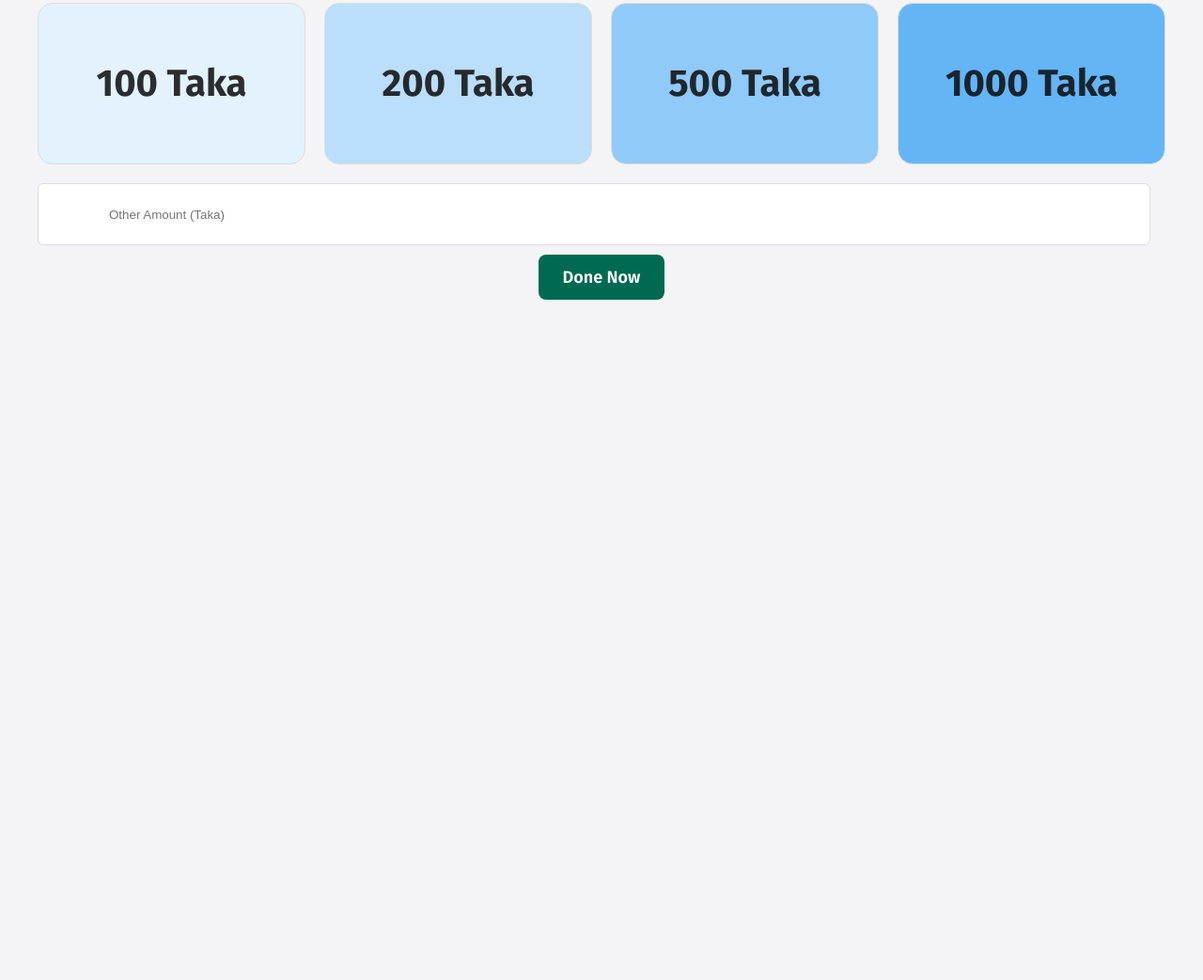
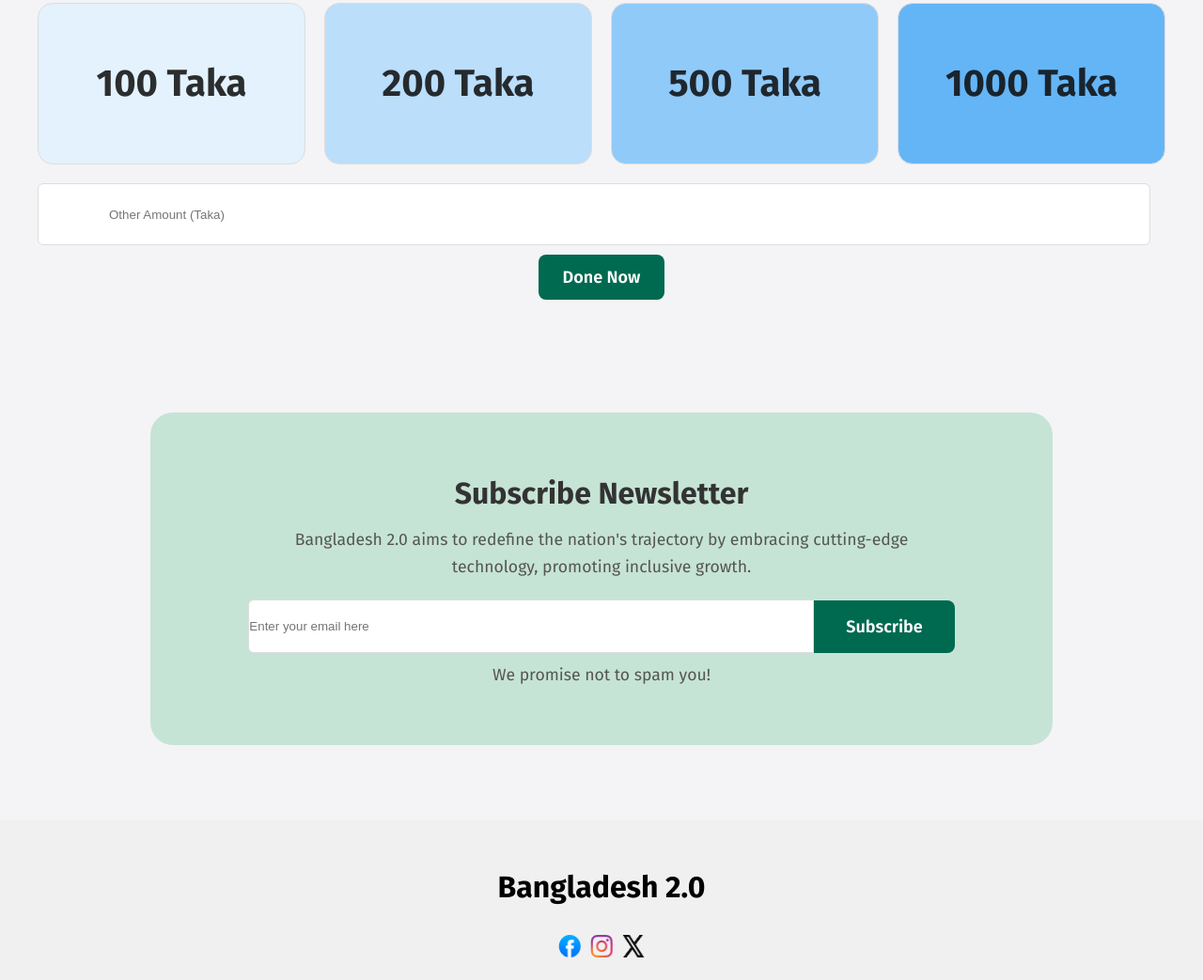
Before and after one commit to tanzil-1/assingment1, a plain HTML site: page index.htm in a window 1280 px wide. Shown: the part 3377-4420 px from the top of the page at 94% size. Before the commit the page ends 3736 px from the top, so only its background shows below. Drawn offline with Linux system fonts and the light colour scheme.

Commit message:
this is the sixth commit

```diff
--- a/index.htm
+++ b/index.htm
@@ -166,9 +166,31 @@
               </div>
             </div>
           </section>
-
-
+          <!-- newsletter section -->
+          <section id="newsletter">
+            <div class="newsletter-section">
+              <h2>Subscribe Newsletter</h2>
+              <p class="descriptions">
+                Bangladesh 2.0 aims to redefine the nation's trajectory by embracing
+                cutting-edge <br> technology, promoting inclusive growth.
+              </p>
+              <div class="newsletter-form">
+                <input type="email" placeholder="Enter your email here" />
+                <button class="btn-primary btn-newsletter fira-sans-semibold">Subscribe</button>
+              </div>
+               <p class="newsletter-note descriptions">We promise not to spam you!</p>
+            </div>
+          </section>
     </main>
-
+    <footer>
+        <div class="footer-section">
+            <p class="nav-title">Bangladesh 2.0</p>
+           <div class="social-links">
+              <a href="#"><img src="/assets/facebook.png" alt="facebook"/></a>
+             <a href="#"> <img src="/assets/instagram.png" alt="instagram"/></a>
+             <a href="#"> <img src="/assets/x.png" alt="twitter"/></a>
+           </div>
+        </div>
+     </footer>
 </body>
 </html>
--- a/styles/style.css
+++ b/styles/style.css
@@ -94,9 +94,11 @@ body{
 
 }
 
-/* main styles */
 
-/* Navigation styles */
+
+/* Navigation bar styles */
+
+
 nav{
     margin: auto 160px;
 }
@@ -124,9 +126,16 @@ nav li{
     border: 2px solid #006A50;
     border-radius: 8px;
 }
-/* main stayls */
+
+.btn-nav:hover{
+  background-color: #006A50;
+  color:white;
+}
+
 
 /* banner styles */
+
+
 .hero-container{
 
     padding: 0;
@@ -175,7 +184,10 @@ height: 56px;
     margin-left:
 }
 
+
 /* vision styles */
+
+
 
 .vision-container{
     text-align: left;
@@ -268,7 +280,10 @@ height: 56px;
   margin-top: 0;
 }
 
+
 /* Recent News Styles */
+
+
 #news {
   padding: 40px 0;
   background-color: #f9f9f9;
@@ -348,7 +363,10 @@ height: 56px;
     color: #777;
     line-height: 1.3;
 }
+
+
 /* donation section */
+
 
 #donate {
   padding: 40px 0;
@@ -430,3 +448,93 @@ height: 56px;
   outline: none;
   border-color: #00bcd4;
 }
+
+/* newsletter style */
+
+
+#newsletter {
+  background-color: #C6E4D6;
+  padding: 40px 0;
+  margin: 80px 160px;
+  border:none;
+  border-radius: 24px;
+  text-align: center;
+}
+.newsletter-section {
+  max-width: 1200px;
+  margin: 0 auto;
+  padding: 0 20px;
+}
+.newsletter-section h2 {
+  font-size: 2em;
+  margin-bottom: 10px;
+    color: #333;
+}
+
+.newsletter-section p {
+  font-size: 1.1em;
+  line-height: 1.6;
+  margin-bottom: 20px;
+  color: #555;
+}
+
+.newsletter-form {
+  display: flex;
+  justify-content: center;
+  align-items: center;
+  gap: ;
+  margin: 0 auto;
+}
+
+.btn-newsletter{
+  padding: 17px 34px;
+  border-top-left-radius: 0;
+  border-bottom-left-radius: 0;
+
+}
+
+.newsletter-form input {
+  flex: 1;
+  max-width: 600px;
+  height: 55.5px;
+  padding: 0;
+  border: 1px solid #ddd;
+  border-radius: 6px;
+  border-top-right-radius: 0;
+  border-bottom-right-radius: 0;
+}
+.newsletter-form input:focus {
+  outline: none;
+  border-color: #00bcd4;
+}
+.newsletter-note{
+    margin-top: 10px;
+}
+
+
+/* footer style */
+
+
+footer{
+  background-color: #f0f0f0;
+  padding: 20px 0;
+}
+.footer-section{
+  display: flex;
+  flex-direction: column;
+  justify-content: space-between;
+   align-items: center;
+ max-width: 1200px;
+  margin: 0 auto;
+  padding: 0 20px;
+  text-align: center;
+}
+.social-links{
+  display: flex;
+  gap: 10px;
+  align-items: center;
+}
+.social-links a img{
+ max-width: 24px;
+  height: 24px;
+}
```
